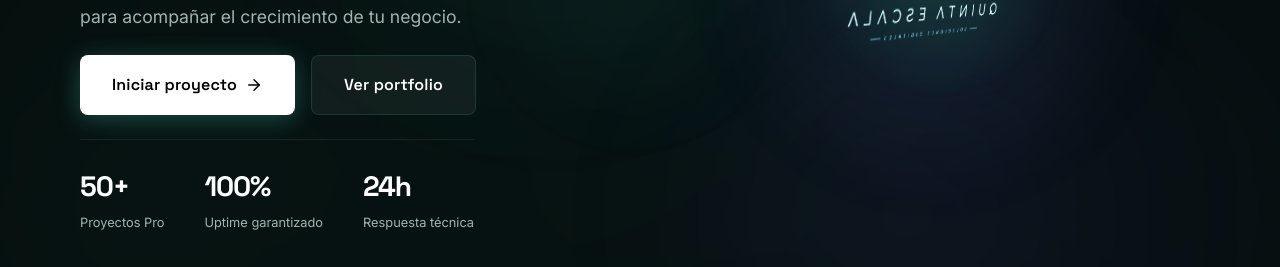
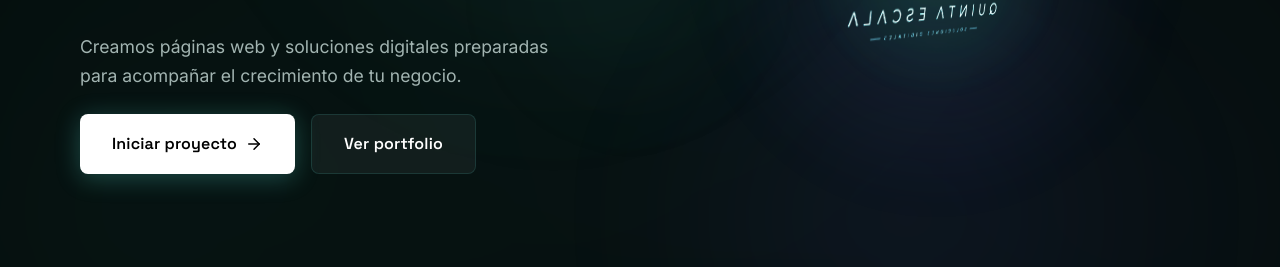
Before and after one commit to cosmosgigante/intelligent-cosmos, a Next.js app: page / in a window 1280 px wide. Shown: the part 533-800 px from the top of the page. Built offline with nearby package versions, Linux system fonts and the light colour scheme; no server answers.

Commit message:
Remove stats numbers from hero section

```diff
--- a/components/home/Hero.tsx
+++ b/components/home/Hero.tsx
@@ -43,18 +43,6 @@ export default function Hero() {
             </Link>
           </div>
 
-          <div className={styles.stats}>
-            {[
-              { value: '50+',  label: 'Proyectos Pro' },
-              { value: '100%', label: 'Uptime garantizado' },
-              { value: '24h',  label: 'Respuesta técnica' },
-            ].map((stat) => (
-              <div key={stat.label} className={styles.stat}>
-                <span className={styles.statValue}>{stat.value}</span>
-                <span className={styles.statLabel}>{stat.label}</span>
-              </div>
-            ))}
-          </div>
         </div>
 
         {/* ── RIGHT COLUMN ── */}
```
